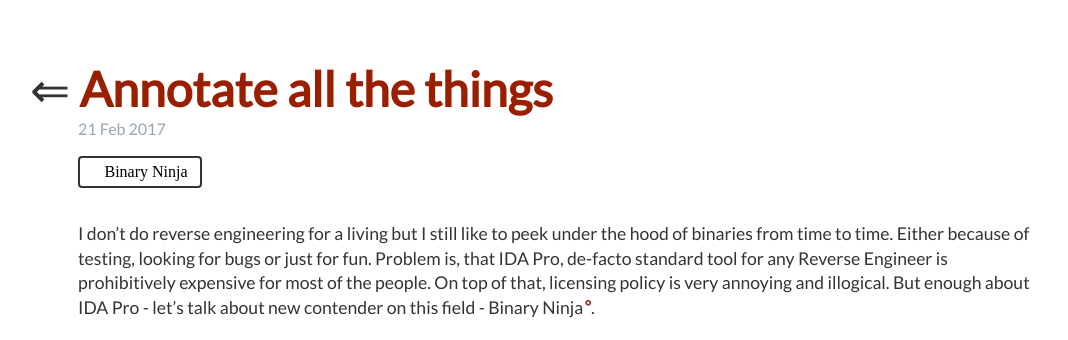
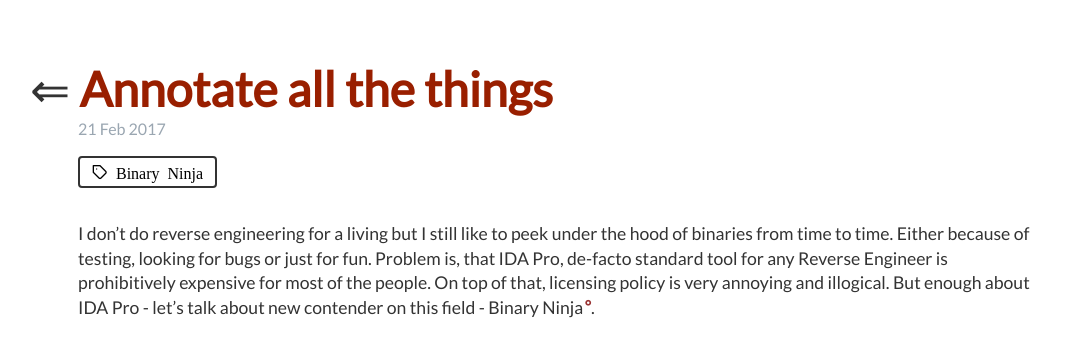
Before and after one commit to carstein/carstein.github.io, a Jekyll site: the page built from _posts/2017-02-21-annotate-all.md, in a window 1280 px wide. Shown: the top 340 px of the page, without its empty margins (82-1150 px from the left). Built offline with Jekyll 4.4.1, drawn with Linux system fonts in a browser that asks for light colours; some web fonts are replaced; a style sheet for code colours, icons or effects is not loaded.

Commit message:
changing icon

```diff
--- a/css/style.css
+++ b/css/style.css
@@ -229,11 +229,11 @@
 /* Icons */
 @font-face {
   font-family: 'icomoon';
-  src:  url('assets/fonts/icomoon.eot?75kcr0');
-  src:  url('assets/fonts/icomoon.eot?75kcr0#iefix') format('embedded-opentype'),
-    url('assets/fonts/icomoon.ttf?75kcr0') format('truetype'),
-    url('assets/fonts/icomoon.woff?75kcr0') format('woff'),
-    url('assets/fonts/icomoon.svg?75kcr0#icomoon') format('svg');
+  src:  url('/assets/fonts/icomoon.eot?75kcr0');
+  src:  url('/assets/fonts/icomoon.eot?75kcr0#iefix') format('embedded-opentype'),
+    url('/assets/fonts/icomoon.ttf?75kcr0') format('truetype'),
+    url('/assets/fonts/icomoon.woff?75kcr0') format('woff'),
+    url('/assets/fonts/icomoon.svg?75kcr0#icomoon') format('svg');
   font-weight: normal;
   font-style: normal;
   font-display: block;
@@ -255,5 +255,6 @@
 }
 
 .icon-tag:before {
-  content: "\e935";
+  content: "\e900";
+  margin-right: 0.5em;
 }
```
Also changed, not shown: assets/fonts/icomoon.ttf, assets/fonts/icomoon.woff, 2 other files.
